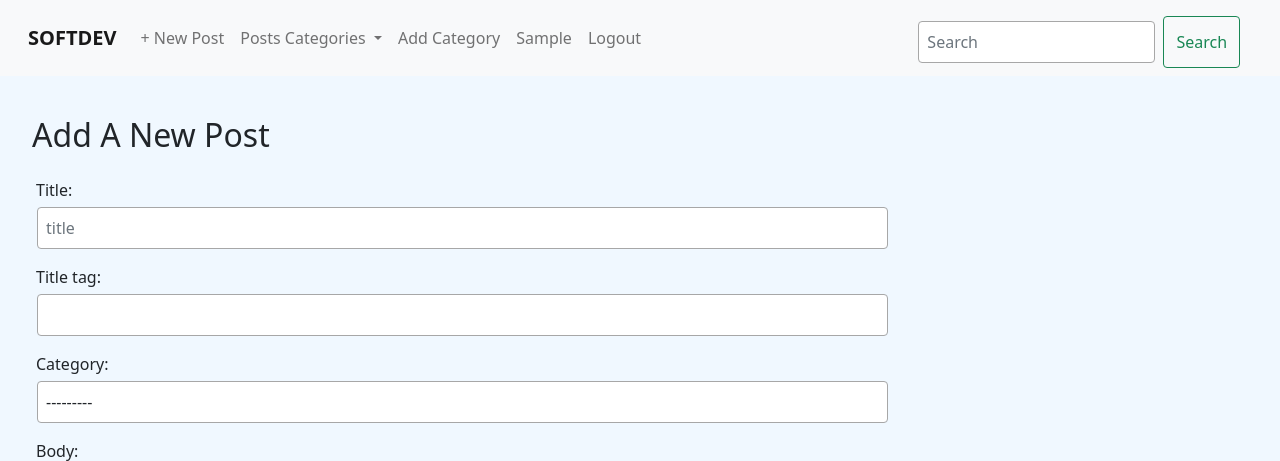
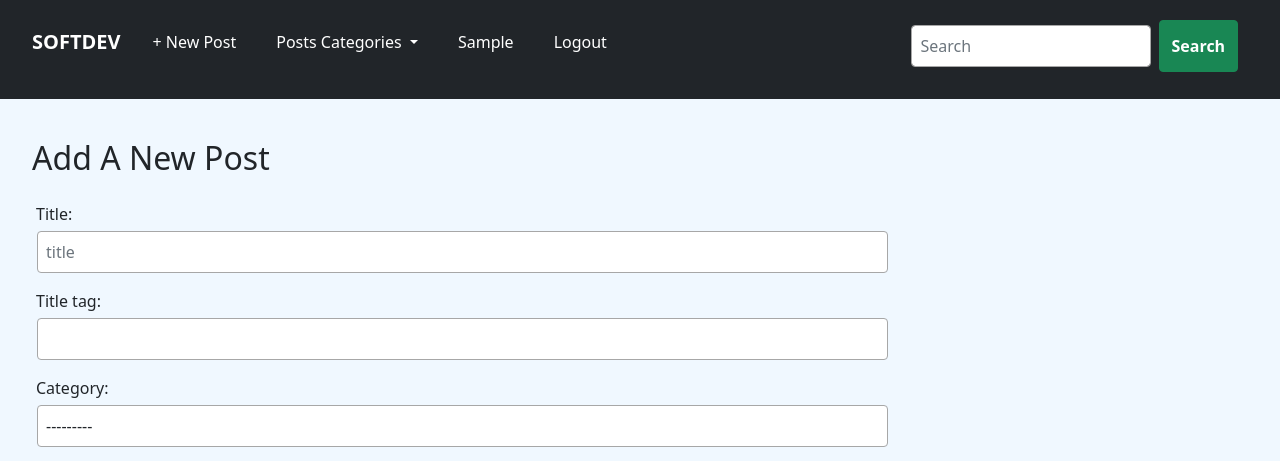
Before and after one commit to hengage/tech-dive-blog, a Django app: page /create_post/ in a window 1280 px wide. Shown: the top 461 px of the page. Run offline with Django 3.2, Linux system fonts and the light colour scheme; the visitor is signed in with stand-in values (Sample User, id 1); data that the repository does not hold is empty; some libraries are stand-ins or nearby versions.

Commit message:
styled navbar with custom css and bootstrap

```diff
--- a/apps/the_blog/urls.py
+++ b/apps/the_blog/urls.py
@@ -5,9 +5,6 @@ from .views import (
      AddPostView,
      UpdatePostView,
       DeletePostView,
-      AddCategoryView,
-      CategoryListView,
-      EditCategoryView,
       CategoryView,
       )
 from .models import Post
@@ -17,10 +14,6 @@ post_detail_path = 'slug:slug'
 
 urlpatterns = [
     path('category/<str:cats>/', CategoryView, name='category') ,
-    path('edit_category/<int:pk>/', EditCategoryView.as_view(), name='edit_category'),
-    path('category_list/', CategoryListView.as_view(), name='category_list'),
-    path('add_category/', AddCategoryView.as_view(), name='add_category'),
-
 
     path('', HomeView.as_view(), name='home' ),
     path('article/<post_detail_path>', PostDetailView, name='article_detail'),
--- a/apps/the_blog/views.py
+++ b/apps/the_blog/views.py
@@ -28,11 +28,6 @@ class HomeView(PostsCategoryMixin, ListView,):
     context_object_name = 'post_list'
     #paginate_by = 2
 
-    # def get_context_data(self, *args, **kwargs):
-    #     category_menu = PostCategory.objects.all()
-    #     context = super().get_context_data(*args, **kwargs)
-    #     context['category_menu'] = category_menu
-    #     return context
 
 def PostDetailView(request, pk):
     post = Post.objects.get(pk=pk)
@@ -104,26 +99,6 @@ class DeletePostView(UserPassesTestMixin, PostsCategoryMixin, DeleteView):
         return obj.author == self.request.user
 
 # Views for blog posts categories.
-class AddCategoryView(LoginRequiredMixin, PostsCategoryMixin, CreateView):
-    model = PostCategory
-    template_name = 'add_category.html'
-    fields = '__all__'
-    success_url = reverse_lazy('category_list')
-
-    # For login redirection.
-    login_url = '/account/login/'
-
-class CategoryListView(PostsCategoryMixin, ListView):
-    model = PostCategory
-    template_name = 'category_list.html'
-    context_object_name = 'category_list'
-
-class EditCategoryView(LoginRequiredMixin, PostsCategoryMixin, UpdateView):
-    model = PostCategory
-    template_name = 'edit_category.html'
-    fields = '__all__'
-    success_url = reverse_lazy('category_list')
-
 def CategoryView(request, cats):
     # context_object_name = 'category_posts'
     category_posts = Post.objects.filter(category__iexact=cats.replace('-', ' '))
--- a/static/css/base.css
+++ b/static/css/base.css
@@ -58,7 +58,7 @@ a .stop-delete {
 
 .post-detail {
     width: 80%;
-    text-align:
+    /* text-align:  */
 }
 
 .form-control {
@@ -130,9 +130,35 @@ form.comment_form {
     color: rgba(0, 0, 0, 0.9);
 }
 
+nav .container-fluid {
+    /* padding-left: 2em;
+    padding-right: 2em; */
+    padding: 0 2em 1.2em 2em;
+}
+
+nav
+.navbar-brand:hover,
+.create-post-link:hover,
+.category-link:hover,
+.user-link:hover,
+.register-link:hover,
+.login-link:hover,
+.logout-link:hover
+    {
+    color: rgba(240, 240, 240, 0.9) !important;
+    /* color: rgba(255, 255, 0, 0.6) !important; */
+}
+
 /* Create-post.html */
 
 @media only screen and (max-width: 600px) {
+
+    nav .container-fluid {
+        padding-left: 0.4em;
+        padding-right: 0.5em;
+    }
+
+
     section {
         width: 98%;
     }
--- a/templates/base.html
+++ b/templates/base.html
@@ -18,31 +18,36 @@
   <body>
 
     <nav
-      class="navbar navbar-expand-lg navbar-light
-      bg-light mb-4 ps-3 pe-3"
+      class="navbar navbar-expand-lg navbar-dark
+      bg-dark mb-4"
     >
-      <div class="container-fluid">
-        <a class="navbar-brand  fw-bold" href="{% url 'home' %}">SOFTDEV</a>
+      <div class="container-fluid mt-1">
+        <a class="navbar-brand fw-bold me-4" href="{% url 'home' %}">SOFTDEV</a>
 
         <button
-          class="navbar-toggler" type="button"
+          class="navbar-toggler border border-light " type="button"
           data-bs-toggle="collapse"
           data-bs-target="#navbarSupportedContent"
           aria-controls="navbarSupportedContent"
           aria-expanded="false"
           aria-label="Toggle navigation"
         >
-          <span class="navbar-toggler-icon"></span>
+          <span class="navbar-toggler-icon "></span>
         </button>
         <div class="collapse navbar-collapse" id="navbarSupportedContent">
           <ul class="navbar-nav me-auto mb-2 mb-lg-0">
-            <li class="nav-item">
-              <a class="nav-link" href="{% url 'create_post' %}">+ New Post</a>
+            <li class="nav-item ">
+              <a
+                class="nav-link text-white me-4 create-post-link"
+                href="{% url 'create_post' %}"
+              >
+                + New Post
+              </a>
             </li>
             {% if user.is_authenticated %}
             <li class="nav-item dropdown">
               <a
-                class="nav-link dropdown-toggle"
+                class="nav-link dropdown-toggle text-white me-4 category-link"
                 href="#" id="navbarDropdown"
                 role="button"
                 data-bs-toggle="dropdown"
@@ -60,20 +65,20 @@
             </li>
 
 
+
             <li class="nav-item">
-              <a class="nav-link" href="{% url 'add_category' %}">Add Category</a>
+              <a class="nav-link text-white me-4 user-link" href="#">{{ user.username.title }}</a>
             </li>
             <li class="nav-item">
-              <a class="nav-link" href="#">{{ user.username.title }}</a>
-            </li>
-            <li class="nav-item">
-              <a class="nav-link" href="{% url 'logout' %}">Logout</a>
+              <a
+                class="nav-link text-white me-4 logout-link"
+                href="{% url 'logout' %}">Logout</a>
             </li>
 
             {% else %}
             <li class="nav-item">
               <a
-                class="nav-link"
+                class="nav-link text-white me-4 register-link"
                 href="{% url 'signup' %}"
               >
               Register
@@ -81,7 +86,7 @@
             </li>
             <li class="nav-item">
               <a
-                class="nav-link"
+                class="nav-link text-white me-4 login-link"
                 href="{% url 'login' %}"
                 tabindex="-1"
                 aria-disabled="true"
@@ -99,7 +104,12 @@
               placeholder="Search"
               aria-label="Search"
             >
-            <button class="btn btn-outline-success" type="submit">Search</button>
+            <button
+              class="btn btn-outline-success bg-success text-white fw-bold"
+              type="submit"
+            >
+              Search
+            </button>
           </form>
         </div>
       </div>
```
